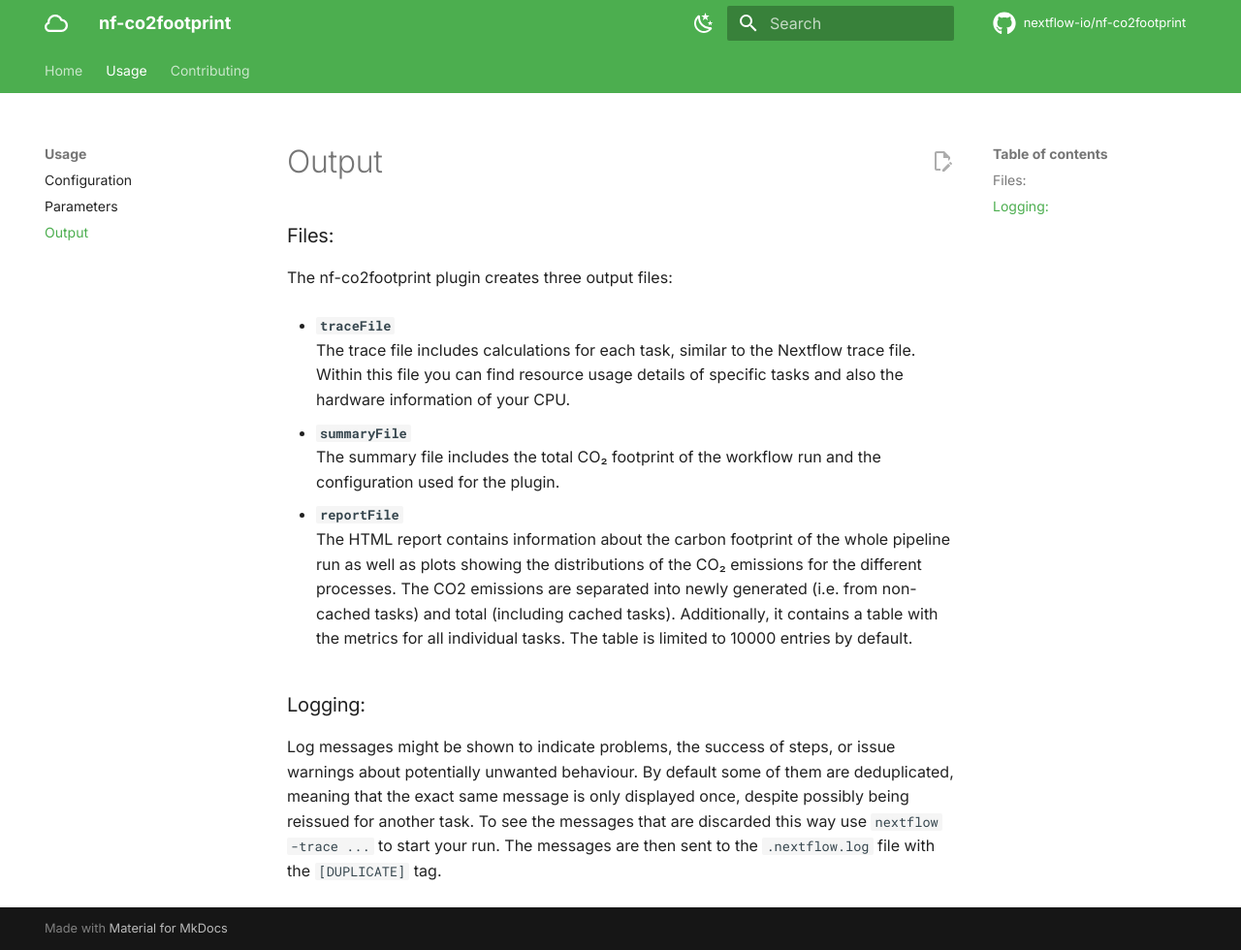
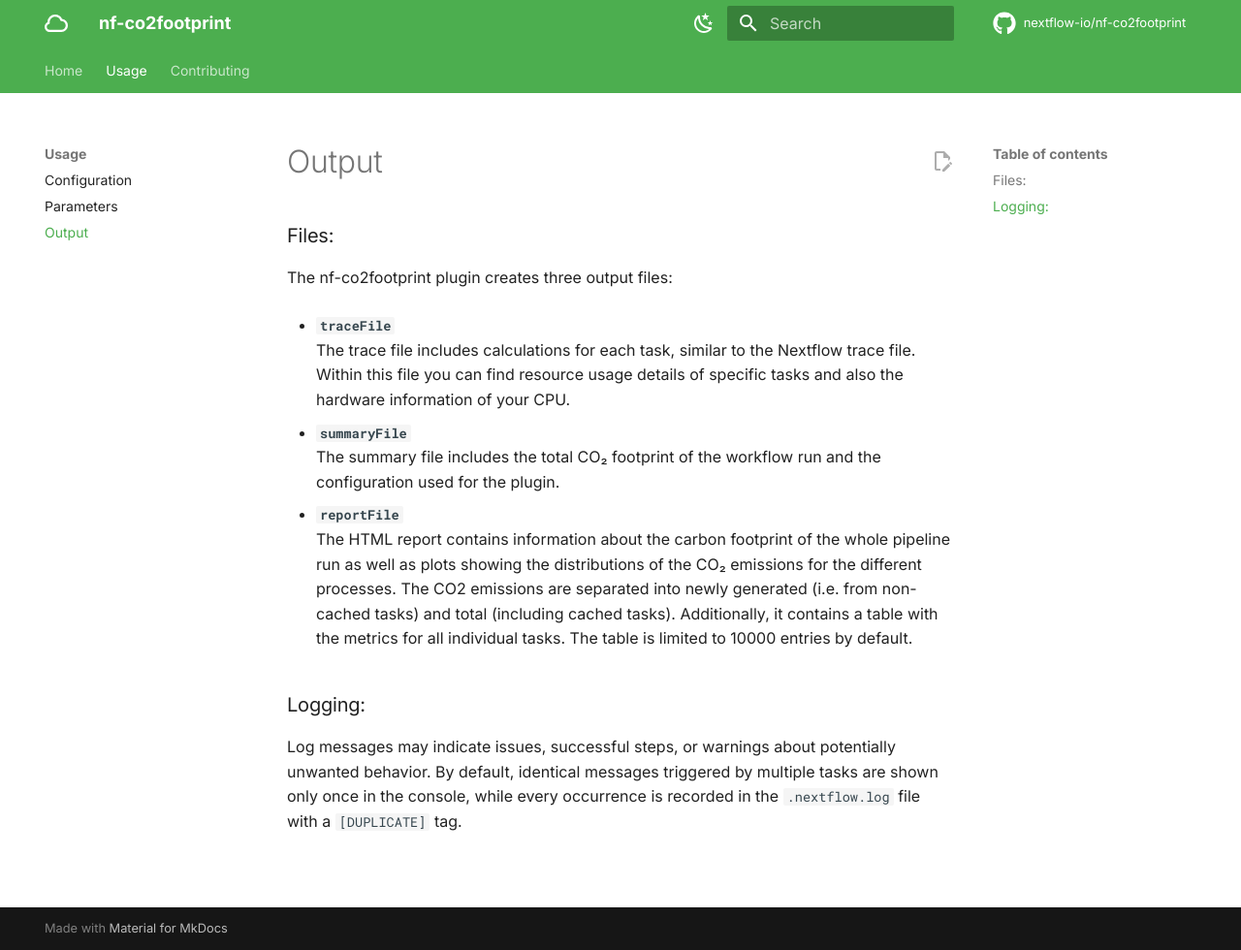
Before and after one commit to nextflow-io/nf-co2footprint, an MkDocs documentation site: the page built from docs/usage/output.md, in a window 1280 px wide and 980 px high. Shown: the whole window at 97% size. Built offline with MkDocs 1.6.1 and Material for MkDocs 9.7.7, drawn with Linux system fonts in a browser that asks for light colours; comment, search, counter and statistics services are not loaded.

Commit message:
Adressed requested changes; improved logging messages
Signed-off-by: nadnein <nadjav.18@gmail.com>

```diff
--- a/docs/usage/output.md
+++ b/docs/usage/output.md
@@ -17,4 +17,4 @@ The nf-co2footprint plugin creates three output files:
   The HTML report contains information about the carbon footprint of the whole pipeline run as well as plots showing the distributions of the CO₂ emissions for the different processes. The CO2 emissions are separated into newly generated (i.e. from non-cached tasks) and total (including cached tasks). Additionally, it contains a table with the metrics for all individual tasks. The table is limited to 10000 entries by default.
 
 ### Logging:
-Log messages might be shown to indicate problems, the success of steps, or issue warnings about potentially unwanted behaviour. By default some of them are deduplicated, meaning that the exact same message is only displayed once, despite possibly being reissued for another task. To see the messages that are discarded this way use `nextflow -trace ...` to start your run. The messages are then sent to the `.nextflow.log` file with the `[DUPLICATE]` tag.
+Log messages may indicate issues, successful steps, or warnings about potentially unwanted behavior. By default, identical messages triggered by multiple tasks are shown only once in the console, while every occurrence is recorded in the `.nextflow.log` file with a `[DUPLICATE]` tag.
```
Also changed, not shown: 8 other files.
